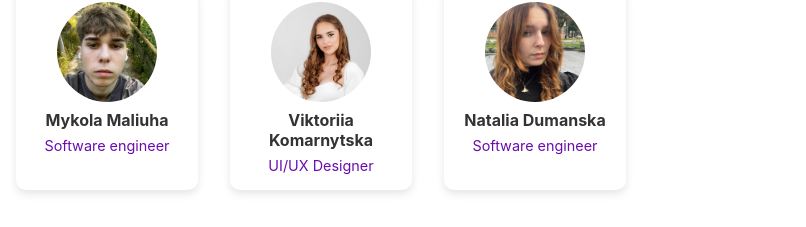
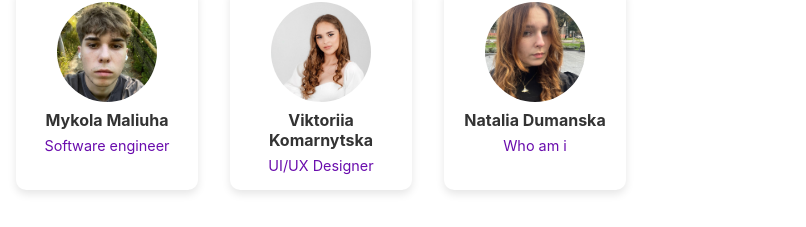
Before and after one commit to myd-adc/simple-landing-page, a React (Create React App) app: page / in a window 1280 px wide. Shown: the part 144-371 px from the top of the page, without its empty margins (0-806 px from the left). Built offline with nearby package versions, Linux system fonts and the light colour scheme.

Commit message:
Testin checks

```diff
--- a/src/components/Body.js
+++ b/src/components/Body.js
@@ -34,7 +34,7 @@ const Body = () => {
         />
         <div style={styles.textContainer}>
           <h2 style={styles.name}>Natalia Dumanska</h2>
-          <p style={styles.position}>Software engineer</p>
+          <p style={styles.position}>Who am i</p>
         </div>
       </div>
     </main>
```
